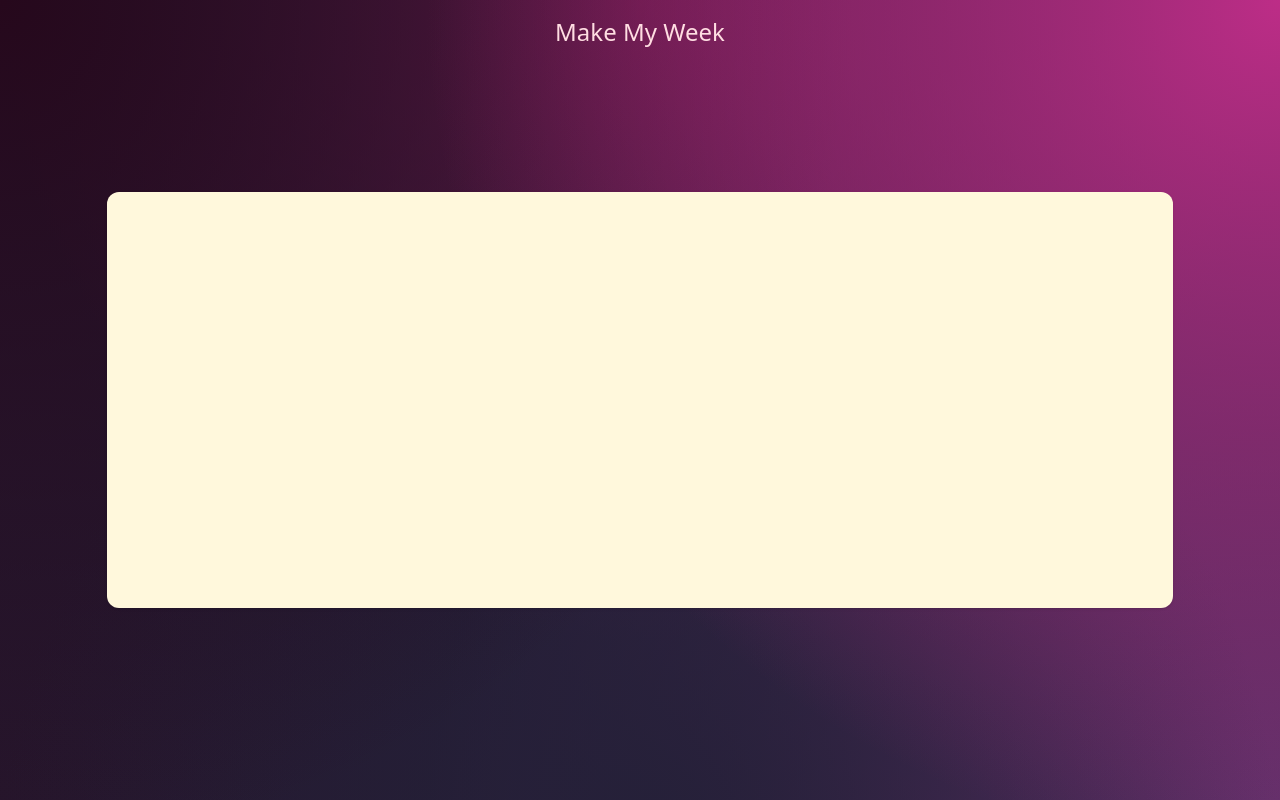
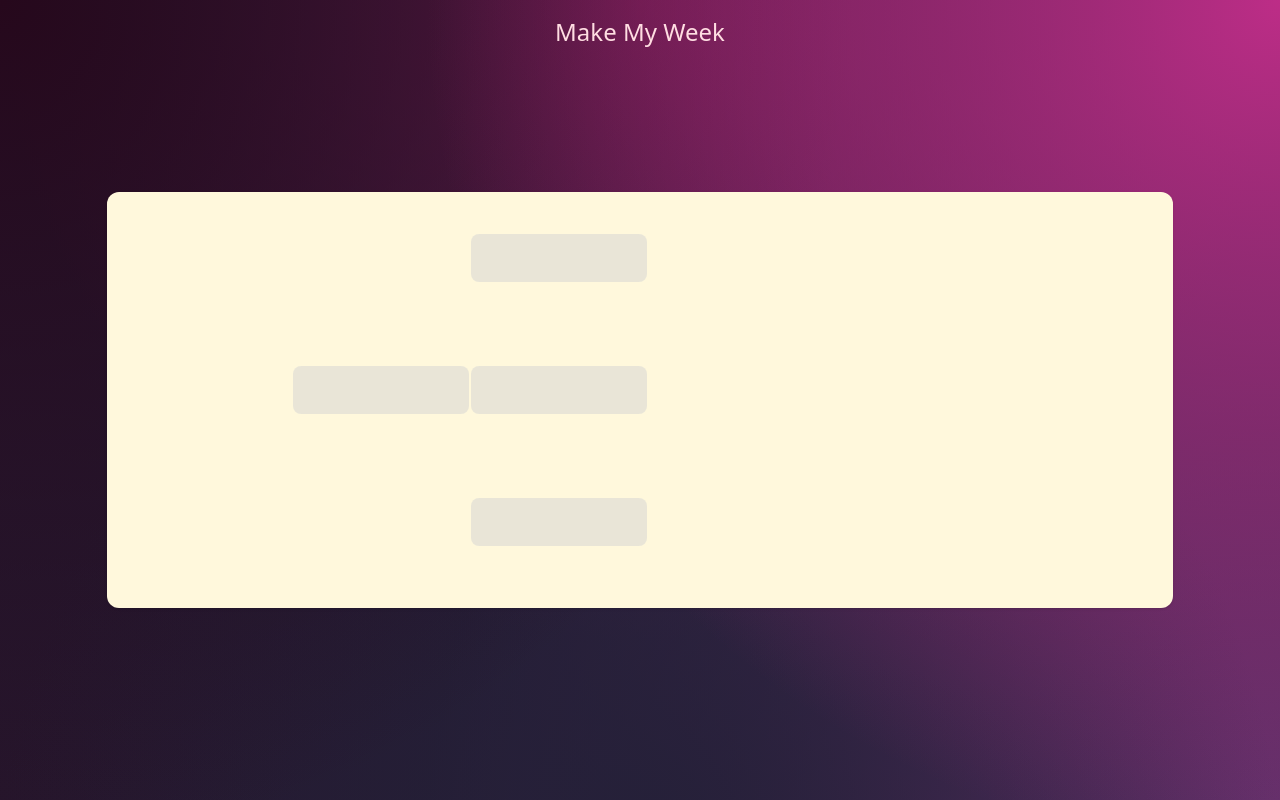
Before and after one commit to maggioniduffy/makemyweek, a Next.js app: page /result in a window 1280 px wide. Built offline with nearby package versions, Linux system fonts and the light colour scheme.

Commit message:
calendar waiting mockup

```diff
--- a/src/pages/result.tsx
+++ b/src/pages/result.tsx
@@ -1,7 +1,20 @@
 import React from "react";
 import Head from "next/head";
 import { Inter } from "next/font/google";
+import Link from "next/link";
+import { useRouter } from "next/router";
 const inter = Inter({ subsets: ["latin"] });
+
+const WhiteSpace = () => <div className="bg-transparent h-full w-full"></div>;
+
+const heights = ["12", "16", "20", "24"];
+const GraySpace = () => {
+  const i = Math.floor(Math.random() * 4);
+  const h = heights[i];
+  return (
+    <div className={`bg-gray rounded-lg h-${h} m-2 bg-opacity-50 w-full`}></div>
+  );
+};
 
 const result = () => {
   return (
@@ -11,16 +24,110 @@ const result = () => {
         <meta name="Creador de calendario semanal. Organiza tus clases, entrenamientos, cursos o lo que necesites" />
       </Head>
       <header className="fixed py-4 z-50 bg h-fit text-center w-full">
-        <h1 className="text-2xl text-lightpink font-medium text-shadow">
+        <Link
+          className="text-2xl text-lightpink font-medium text-shadow"
+          href={"/"}
+        >
           {" "}
           Make My Week{" "}
-        </h1>
+        </Link>
       </header>
       <main
         className={`flex h-screen w-screen flex-col items-center justify-between ${inter.className}`}
       >
-        <table className="bg-white w-10/12 rounded-xl shadow h-full m-48">
-          {" "}
+        <table className="table-fixed bg-white w-10/12 rounded-xl shadow h-full m-48 p-4">
+          <thead className="">
+            {/* <tr className="text-gray">
+              <th>Lunes</th>
+              <th>Martes</th>
+              <th>Miercoles</th>
+              <th>Jueves</th>
+              <th>Viernes</th>
+              <th>Sabado</th>
+            </tr> */}
+          </thead>
+          <tbody>
+            <tr>
+              <td>
+                <GraySpace />
+              </td>
+              <td>
+                <WhiteSpace />
+              </td>
+              <td>
+                <GraySpace />
+              </td>
+              <td>
+                <WhiteSpace />
+              </td>
+              <td>
+                <GraySpace />
+              </td>
+              <td>
+                <WhiteSpace />
+              </td>
+            </tr>
+            <tr>
+              <td>
+                <WhiteSpace />
+              </td>
+              <td>
+                <GraySpace />
+              </td>
+              <td>
+                <GraySpace />
+              </td>
+              <td>
+                <WhiteSpace />
+              </td>
+              <td>
+                <GraySpace />
+              </td>
+              <td>
+                <WhiteSpace />
+              </td>
+            </tr>
+            <tr>
+              <td>
+                <WhiteSpace />
+              </td>
+              <td>
+                <WhiteSpace />
+              </td>
+              <td>
+                <GraySpace />
+              </td>
+              <td>
+                <WhiteSpace />
+              </td>
+              <td>
+                <GraySpace />
+              </td>
+              <td>
+                <WhiteSpace />
+              </td>
+            </tr>
+            <tr>
+              <td>
+                <WhiteSpace />
+              </td>
+              <td>
+                <WhiteSpace />
+              </td>
+              <td>
+                <GraySpace />
+              </td>
+              <td>
+                <WhiteSpace />
+              </td>
+              <td>
+                <GraySpace />
+              </td>
+              <td>
+                <WhiteSpace />
+              </td>
+            </tr>
+          </tbody>
         </table>
       </main>
     </div>
```
